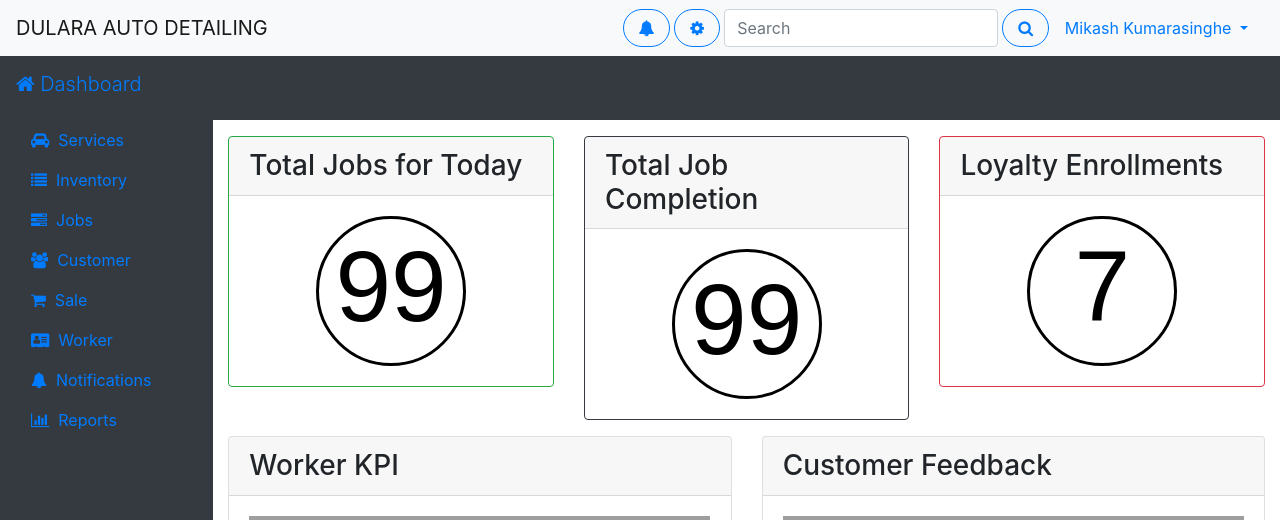
After one commit to Ishara997567/dulara_auto_detailing, a PHP site: page /view/dashboard1.php in a window 1280 px wide. The commit adds this page. Shown: the top 520 px of the page. Run offline with PHP 8.4, Linux system fonts and the light colour scheme; some libraries are stand-ins or nearby versions; grey boxes are pictures that could not be loaded.

Commit message:
The second commit based on dashboard1.php

```diff
--- a/assets/style.css
+++ b/assets/style.css
@@ -1,3 +1,4 @@
+
 .dropdown-menu-center{
     left: 50% !important;
     right: auto !important;
--- a/includes/navbar.php
+++ b/includes/navbar.php
@@ -3,7 +3,7 @@
     <button class="navbar-toggler" type="button" data-toggle="collapse" data-target="#navbar_toggler" aria-controls="navbar_toggler" aria-expanded="false" aria-label="Toggle navigation">
         <span class="navbar-toggler-icon"></span>
     </button>
-    <a class="navbar-brand" href="#">DULARA AUTO DETAILING</a>
+    <a class="navbar-brand" href="../view/dashboard1.php">DULARA AUTO DETAILING</a>
 
     <div class="collapse navbar-collapse" id="navbar_toggler">
         <ul class="navbar-nav ml-lg-auto">
--- /dev/null
+++ b/view/dashboard1.php
@@ -0,0 +1,200 @@
+<?php include '../includes/header.php'; ?>
+
+    <style>
+        a:link{
+            text-decoration: none;
+        }
+        .circle-amount{
+            border-radius: 50%;
+            line-height: 150px;
+            vertical-align: center;
+            width: 150px;
+            height: 150px;
+            padding: 10px;
+            background: #fff;
+            border: 3px solid #000;
+            color: #000;
+            text-align: center;
+            font: 100px Arial, sans-serif;
+
+        }
+    </style>
+    <title>Main Dashboard</title>
+    <script type="text/javascript" src="https://www.gstatic.com/charts/loader.js"></script>
+    <script type="text/javascript">
+        google.charts.load('current', {'packages':['corechart']});
+        google.charts.setOnLoadCallback(drawChart1);
+        google.charts.setOnLoadCallback(drawChart2);
+
+        function drawChart1() {
+            var data = google.visualization.arrayToDataTable([
+                ['Year', 'Sales', 'Expenses'],
+                ['2004',  1000,      400],
+                ['2005',  1170,      460],
+                ['2006',  660,       1120],
+                ['2007',  1030,      540]
+            ]);
+
+            var options = {
+                title: 'Worker KPI',
+                curveType: 'function',
+                legend: { position: 'bottom' }
+            };
+
+            var chart = new google.visualization.LineChart(document.getElementById('line_chart1'));
+
+            chart.draw(data, options);
+        }
+        function drawChart2() {
+            var data = google.visualization.arrayToDataTable([
+                ['Year', 'Sales', 'Expenses'],
+                ['2004',  1000,      400],
+                ['2005',  1170,      460],
+                ['2006',  660,       1120],
+                ['2007',  1030,      540]
+            ]);
+
+            var options = {
+                title: 'Customer Feedbakc Reception',
+                curveType: 'function',
+                legend: { position: 'bottom' }
+            };
+
+            var chart = new google.visualization.LineChart(document.getElementById('line_chart2'));
+
+            chart.draw(data, options);
+        }
+    </script>
+    </head>
+    <body>
+<!-- Navigation Bar -->
+
+<?php include '../includes/navbar.php'; ?>
+
+<!-- Side Panel -->
+<div class="container-fluid padding">
+    <!-- Dashboard Title    -->
+    <div class="row bg-dark align-items-end">
+        <ul class="nav flex-column">
+            <li class="nav-link">
+                <a href="#" class="h3 display-4 navbar-brand"><i class="fa fa-home"></i> Dashboard</a>
+            </li>
+        </ul>
+
+    </div>
+    <div class="row padding">
+        <!-- Side bar   -->
+        <div class="col-2 d-none d-md-block sidebar bg-dark">
+            <ul class="nav flex-column">
+                <li class="nav-item">
+                    <a class="nav-link" href="service-manage.php"><i class="fa fa-car"></i>&nbsp;&nbsp;Services</a>
+                </li>
+
+                <li class="nav-item">
+                    <a class="nav-link" href="inventory-dashboard.php"><i class="fa fa-list"></i>&nbsp;&nbsp;Inventory</a>
+                </li>
+
+                <li class="nav-item">
+                    <a class="nav-link" href="job-dashboard.php"><i class="fa fa-tasks"></i>&nbsp;&nbsp;Jobs</a>
+                </li>
+
+                <li class="nav-item">
+                    <a class="nav-link" href="customer-dashboard.php"><i class="fa fa-users"></i>&nbsp;&nbsp;Customer</a>
+                </li>
+
+                <li class="nav-item">
+                    <a class="nav-link" href="sales-dashboard.php"><i class="fa fa-shopping-cart"></i>&nbsp;&nbsp;Sale</a>
+                </li>
+
+                <li class="nav-item">
+                    <a class="nav-link" href="worker-dashboard.php"><i class="fa fa-address-card"></i>&nbsp;&nbsp;Worker</a>
+                </li>
+
+                <li class="nav-item">
+                    <a class="nav-link" href="notifications.php"><i class="fa fa-bell"></i>&nbsp;&nbsp;Notifications</a>
+                </li>
+
+                <li class="nav-item">
+                    <a class="nav-link" href="#"><i class="fa fa-bar-chart"></i>&nbsp;&nbsp;Reports</a>
+                </li>
+            </ul>
+        </div>
+
+        <!-- Card for Jobs  -->
+        <div class="col-10">
+            <!-- First Row 2 Cards  -->
+            <div class="row mt-3">
+                <div class="col-4">
+                    <div class="card border-success">
+                        <div class="h3 card-header">Total Jobs for Today</div>
+                        <div class="card-body d-flex justify-content-center">
+                            <p class="card-text circle-amount">99</p>
+                        </div>
+                    </div>
+                </div>
+
+                <div class="col-4">
+                    <div class="card border-dark">
+                        <div class="h3 card-header">Total Job Completion</div>
+                        <div class="card-body d-flex justify-content-center">
+                            <p class="card-text text-center circle-amount">99</p>
+                        </div>
+                    </div>
+                </div>
+
+                <div class="col-4">
+                    <div class="card border-danger">
+                        <div class="h3  card-header">Loyalty Enrollments</div>
+                        <div class="card-body d-flex justify-content-center">
+                            <p class="card-text text-center circle-amount">7</p>
+                        </div>
+                    </div>
+                </div>
+            </div>
+            <!-- 2nd Row 2 Cards  -->
+            <div class="row mt-3">
+                <div class="col-6">
+                    <div class="card">
+                        <div class="h3 card-header">Worker KPI</div>
+                        <div class="card-body">
+                            <div id="line_chart1"></div>
+                        </div>
+                    </div>
+                </div>
+
+                <div class="col-6">
+                    <div class="card">
+                        <div class="h3 card-header">Customer Feedback</div>
+                        <div class="card-body">
+                            <div id="line_chart2"></div>
+                        </div>
+                    </div>
+                </div>
+            </div>
+            <!-- 3rd Row 2 Cards  -->
+            <div class="row mt-3">
+                <div class="col-6">
+                    <div class="card border-secondary">
+                        <div class="h3 card-header">Today Purchasing Amount</div>
+                        <div class="card-body">
+                            <p class="display-3 text-center">Rs. 1,200,000</p>
+                        </div>
+                    </div>
+                </div>
+
+                <div class="col-6">
+                    <div class="card border-primary">
+                        <div class="h3 card-header">Goods Received Today</div>
+                        <div class="card-body">
+                            <p class="display-3 text-center">Rs. 1,000,000</p>
+                        </div>
+                    </div>
+                </div>
+            </div>
+        </div>
+    </div>
+</div>
+<!-- End of Side Panel -->
+<div class="col-2">&nbsp;</div>
+<div class="col-10">&nbsp;</div>
+<?php include '../includes/footer.php'; ?>
```
Also changed, not shown: view/customer-dashboard.php (+4 -4 lines), view/dashboard.php (+14 -16 lines).
